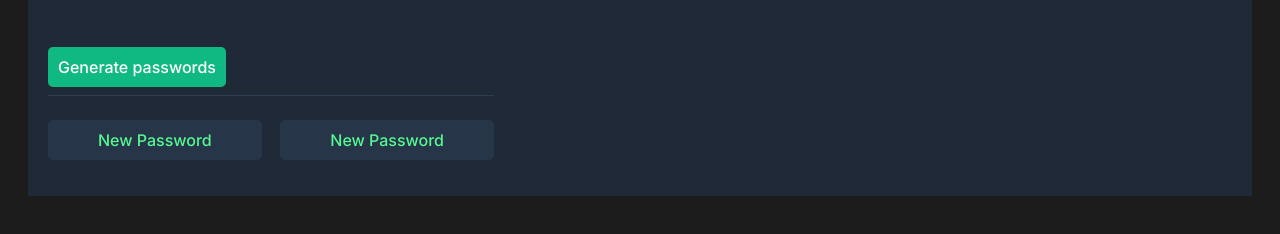
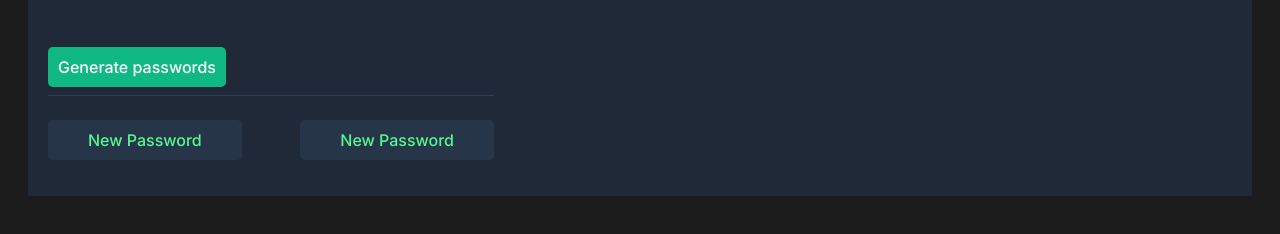
Before and after one commit to srihith-singam/password-generator, a website built with Vite: page index.html in a window 1280 px wide. Shown: the part 188-422 px from the top of the page. Built offline with nearby package versions, Linux system fonts and the light colour scheme.

Commit message:
Update index.css

```diff
--- a/index.css
+++ b/index.css
@@ -29,7 +29,7 @@ h1 {
     font-family: Inter, sans-serif;
     font-weight: 500;
     font-size: 16px;
-    padding: 10px 50px;
+    padding: 10px 40px;
     border-radius: 5px;
 }
 #insecure-p {
```
